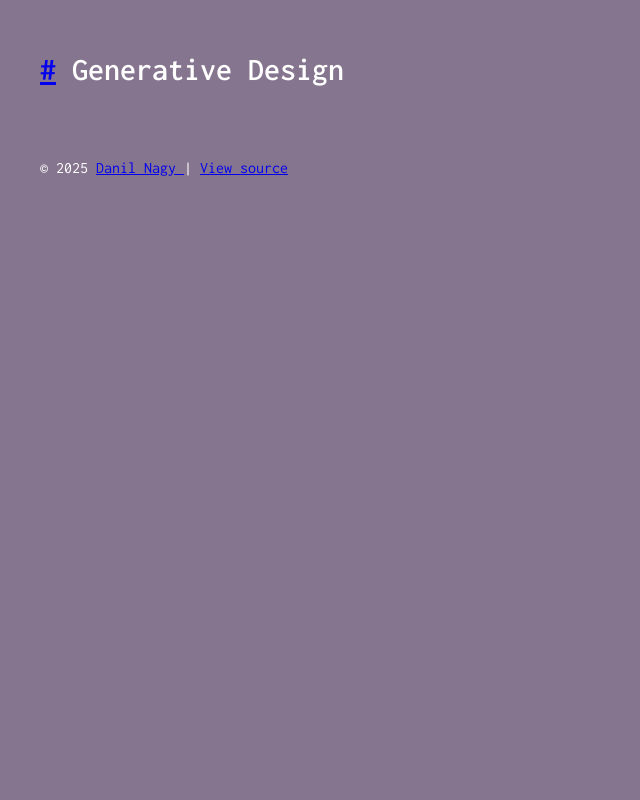
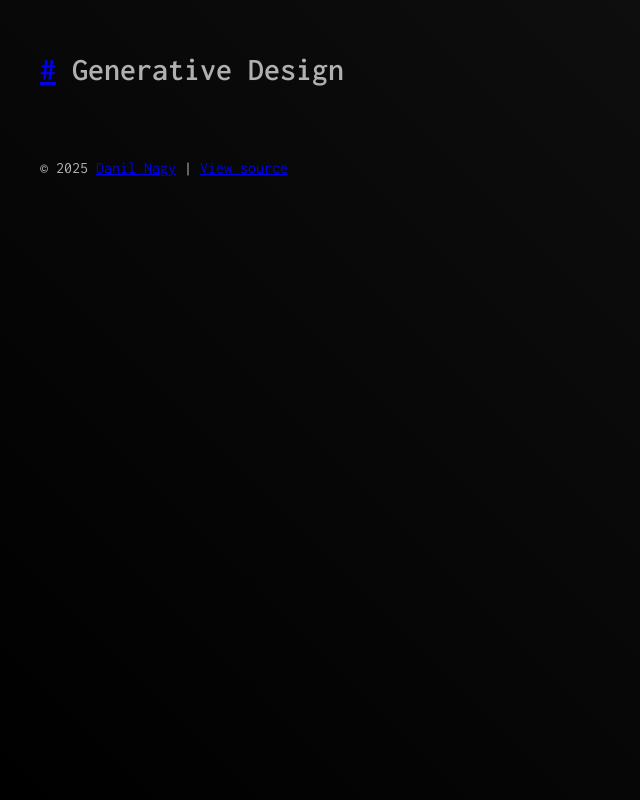
Before and after one commit to danilnagy/generative-design, an Eleventy site: page index.md in a window 1280 px wide. Shown: the whole page, without its empty margins (0-640 px from the left). Built offline with nearby package versions, Linux system fonts and the light colour scheme; Eleventy itself is replaced by a stand-in of ours; files that its build step writes are made by us from their sources.

Commit message:
tweak background colors

```diff
--- a/_includes/layout.njk
+++ b/_includes/layout.njk
@@ -4,6 +4,7 @@
     <meta charset="utf-8" />
     <meta name="viewport" content="width=device-width, initial-scale=1.0" />
     <title>{{ title }}</title>
+
     <!-- Google tag (gtag.js) -->
     <script
       async
@@ -17,117 +18,188 @@
       gtag("js", new Date());
       gtag("config", "G-HDVGGETD5Y");
     </script>
+
     <link
       rel="stylesheet"
       href="https://fonts.googleapis.com/css2?family=Inconsolata:wght@400;500;600;700&display=swap"
     />
 
     <script>
-      // 1) Define our time stops + colors in ascending order of time
+      // -------------------------------------------------
+      // 1) Define color stops 0..24 hours
+      // -------------------------------------------------
       const colorStops = [
-        { time: 0, color: "#010133" }, // Midnight
-        { time: 5, color: "#FFDEE2" }, // 5 AM
-        { time: 9, color: "#FAFAFA" }, // 9 AM
-        { time: 17, color: "#D3D2F6" }, // 5 PM
-        { time: 20, color: "#010133" }, // 8 PM
-        { time: 24, color: "#010133" }, // Midnight again (wrap)
+        { time: 0,  color: "#000000" }, // Midnight
+        { time: 4,  color: "#000000" }, // 4 AM
+        { time: 6,  color: "#e5857e" }, // 6 AM
+        { time: 12,  color: "#fce5cd" }, // 12 PM
+        { time: 16,  color: "#e4c7a9" }, // 4 PM
+        { time: 18, color: "#fd9c79" }, // 6 PM
+        { time: 20, color: "#04043b" }, // 8 PM
+        { time: 24, color: "#000000" }, // Midnight again
       ];
 
-      // 2) This function gets the current time, interpolates the correct color,
-      //    and applies it to the page. We also toggle .night/.day classes.
-      function updateBackgroundColor() {
+      // -------------------------------------------------
+      // 2) REAL-TIME: Get color from actual clock
+      // -------------------------------------------------
+      function getRealTime() {
         const now = new Date();
-        const hour = now.getHours(); // 0-23
-        const minute = now.getMinutes(); // 0-59
-        const second = now.getSeconds(); // 0-59
+        const hour = now.getHours();
+        const minute = now.getMinutes();
+        const second = now.getSeconds();
+        const currentTime = hour + minute / 60 + second / 3600;
+        return currentTime;
+      }
 
-        // Convert to decimal hours, e.g. 7.5 means 7:30
-        const currentTime = hour + minute / 60 + second / 3600;
+      // -------------------------------------------------
+      // 3) SCROLL: Map scroll fraction -> time
+      // -------------------------------------------------
+      function getColor() {
 
-        // 3) Find which two stops this time is between
+        const currentTime = getRealTime();
+
+        const docHeight =
+          document.documentElement.scrollHeight - window.innerHeight;
+        const scrollTop = window.scrollY;
+        let fraction = 0;
+        if (docHeight > 0) {
+          fraction = scrollTop / docHeight;
+        }
+        // 0..1 => 0..24 hours
+        const scrubbedTime = fraction * 1 / 10;
+
+        console.log((currentTime + scrubbedTime) % 24)
+
+        return interpolateTimeStops((currentTime + scrubbedTime) % 24);
+      }
+
+      // -------------------------------------------------
+      // 4) Common function to interpolate color from time
+      // -------------------------------------------------
+      function interpolateTimeStops(currentTime) {
         let startStop, endStop;
         for (let i = 0; i < colorStops.length - 1; i++) {
-          const thisStop = colorStops[i];
-          const nextStop = colorStops[i + 1];
-          if (currentTime >= thisStop.time && currentTime < nextStop.time) {
-            startStop = thisStop;
-            endStop = nextStop;
+          const s = colorStops[i];
+          const n = colorStops[i + 1];
+          if (currentTime >= s.time && currentTime < n.time) {
+            startStop = s;
+            endStop = n;
             break;
           }
         }
-        // Handle edge case: if currentTime is ~24 or no break triggered
+        // Handle edge if currentTime >= 24
         if (!startStop || !endStop) {
           startStop = colorStops[colorStops.length - 2];
           endStop = colorStops[colorStops.length - 1];
         }
 
-        // 4) Calculate fraction between these two time stops
         const range = endStop.time - startStop.time;
         const elapsed = currentTime - startStop.time;
-        const t = elapsed / range; // fraction [0..1]
+        const t = elapsed / range; // fraction 0..1
 
-        // 5) Interpolate the colors
-        const finalColor = interpolateColor(startStop.color, endStop.color, t);
+        const baseColor = interpolateColor(startStop.color, endStop.color, t);
 
-        // 6) Apply background
-        document.documentElement.style.backgroundColor = finalColor;
+        const mainColor = lightenDarkenColor(baseColor, -20);
+        // Add a second color for a 45° gradient
+        const altColor = lightenDarkenColor(mainColor, 20);
 
-        // 7) Night/Day text color logic
-        //    Let’s call "night" from 8 PM (20) until 5 AM (5).
-        const isNight = hour >= 20 || hour < 5;
+        // Decide if it's "night" or "day" for text color
+        const isNight = currentTime >= 19 || currentTime < 5;
         document.documentElement.classList.toggle("night", isNight);
         document.documentElement.classList.toggle("day", !isNight);
+
+        // Return final gradient string
+        return `linear-gradient(45deg, ${mainColor}, ${altColor})`;
       }
 
-      // Helper function: Interpolate between two #RRGGBB colors
+      // -------------------------------------------------
+      // 5) Apply the background gradient
+      // -------------------------------------------------
+      function applyBackground(gradient) {
+        // fixed, cover-based background
+        document.documentElement.style.background = gradient;
+        document.documentElement.style.backgroundAttachment = "fixed";
+      }
+
+      // -------------------------------------------------
+      // 6) Helpers
+      // -------------------------------------------------
       function interpolateColor(color1, color2, t) {
         const c1 = hexToRgb(color1);
         const c2 = hexToRgb(color2);
-
         const r = Math.round(c1.r + (c2.r - c1.r) * t);
         const g = Math.round(c1.g + (c2.g - c1.g) * t);
         const b = Math.round(c1.b + (c2.b - c1.b) * t);
+        return rgbToHex(r, g, b);
+      }
 
+      function lightenDarkenColor(hex, amt) {
+        const c = hexToRgb(hex);
+        const r = clamp(c.r + amt, 0, 255);
+        const g = clamp(c.g + amt, 0, 255);
+        const b = clamp(c.b + amt, 0, 255);
         return rgbToHex(r, g, b);
       }
 
       function hexToRgb(hex) {
         hex = hex.replace(/^#/, "");
         const bigint = parseInt(hex, 16);
-        const r = (bigint >> 16) & 255;
-        const g = (bigint >> 8) & 255;
-        const b = bigint & 255;
-        return { r, g, b };
+        return {
+          r: (bigint >> 16) & 255,
+          g: (bigint >> 8) & 255,
+          b: bigint & 255,
+        };
       }
 
       function rgbToHex(r, g, b) {
-        const hr = r.toString(16).padStart(2, "0");
-        const hg = g.toString(16).padStart(2, "0");
-        const hb = b.toString(16).padStart(2, "0");
-        return "#" + hr + hg + hb;
+        return (
+          "#" +
+          r.toString(16).padStart(2, "0") +
+          g.toString(16).padStart(2, "0") +
+          b.toString(16).padStart(2, "0")
+        );
       }
 
-      // 8) On page load, update the background color once
-      //    Then update it every 60 seconds, for a smoother progression over time
-      (function () {
-        updateBackgroundColor(); // Initial run
-        setInterval(updateBackgroundColor, 60 * 1000); // Re-run every 60s
-      })();
+      function clamp(val, min, max) {
+        return Math.min(Math.max(val, min), max);
+      }
+
+      // -------------------------------------------------
+      // 7) Attach listeners for SCROLL + setInterval
+      // -------------------------------------------------
+      document.addEventListener("DOMContentLoaded", () => {
+        // A) On load, set to real-time color
+        applyBackground(getColor());
+
+        // B) SCROLL: override color with scroll fraction
+        window.addEventListener("scroll", () => {
+          applyBackground(getColor());
+        });
+        window.addEventListener("resize", () => {
+          applyBackground(getColor());
+        });
+
+        // C) INTERVAL: every 60s, update real-time color
+        setInterval(() => {
+          applyBackground(getColor());
+        }, 60 * 1000);
+      });
     </script>
 
     <style>
-      /* Ensure the background covers the whole viewport */
+      /* Make sure the background is fixed and covers the viewport */
       html,
       body {
         font-family: "Inconsolata", monospace;
         margin: 0;
         padding: 0;
         min-height: 100vh;
+        background-size: cover;
       }
 
       strong,
       b {
-        font-weight: 600; /* or 600, etc. */
+        font-weight: 600;
       }
 
       p {
@@ -145,35 +217,31 @@
 
       h1 {
         padding-top: 1rem;
-        font-weight: 600; /* or 600, etc. */
+        font-weight: 600;
       }
 
       h2 {
         padding-top: 1rem;
-        font-weight: 600; /* or 600, etc. */
+        font-weight: 600;
       }
-
-      /* Example: apply to all paragraphs, list items, and anchors */
       p,
       li,
       a {
-        overflow-wrap: break-word; /* modern property name */
-        word-wrap: break-word; /* older name for legacy browsers */
-        word-break: break-word; /* you might also try `word-break: break-all;` */
+        overflow-wrap: break-word;
+        word-wrap: break-word;
+        word-break: break-word;
       }
 
-      /* Global (desktop/large screens) */
       ul,
       ol {
-        margin-left: 2rem; /* or your preferred spacing */
+        margin-left: 2rem;
         padding-left: 0;
       }
 
-      /* For narrower screens (e.g., 600px or less) */
       @media (max-width: 600px) {
         ul,
         ol {
-          margin-left: 1rem; /* reduce indentation on mobile */
+          margin-left: 1rem;
         }
       }
 
@@ -182,22 +250,21 @@
       }
 
       .container {
-        max-width: 75rem; /* 1200px in rem units */
-        margin: 0 auto; /* centers container if screen > 1200px */
+        max-width: 75rem;
+        margin: 0 auto;
         padding: 1rem;
       }
 
-      /* Text color for night: white */
+      /* Text color for "night" or "day" */
       .night {
-        color: white;
+        color: rgb(176, 176, 176);
       }
-
-      /* Text color for day: dark text */
       .day {
-        color: #01011a;
+        color:rgb(1, 1, 32);
       }
     </style>
   </head>
+
   <body>
     <div class="container">
       <header></header>
@@ -205,15 +272,14 @@
       {{ content | safe }}
       <footer>
         <p>
-          &copy; 2025 <a href="https://danilnagy.com"> Danil Nagy </a>
-          {% if page.fileSlug %} |
-          <a
-            href="https://github.com/danilnagy/generative-design/blob/main/{{
-              page.fileSlug
-            }}.md"
-          >
-            View source
-          </a>
+          &copy; 2025 <a href="https://danilnagy.com">Danil Nagy</a>
+          {% if page.fileSlug %}
+            |
+            <a
+              href="https://github.com/danilnagy/generative-design/blob/main/{{ page.fileSlug }}.md"
+            >
+              View source
+            </a>
           {% endif %}
         </p>
       </footer>
```
